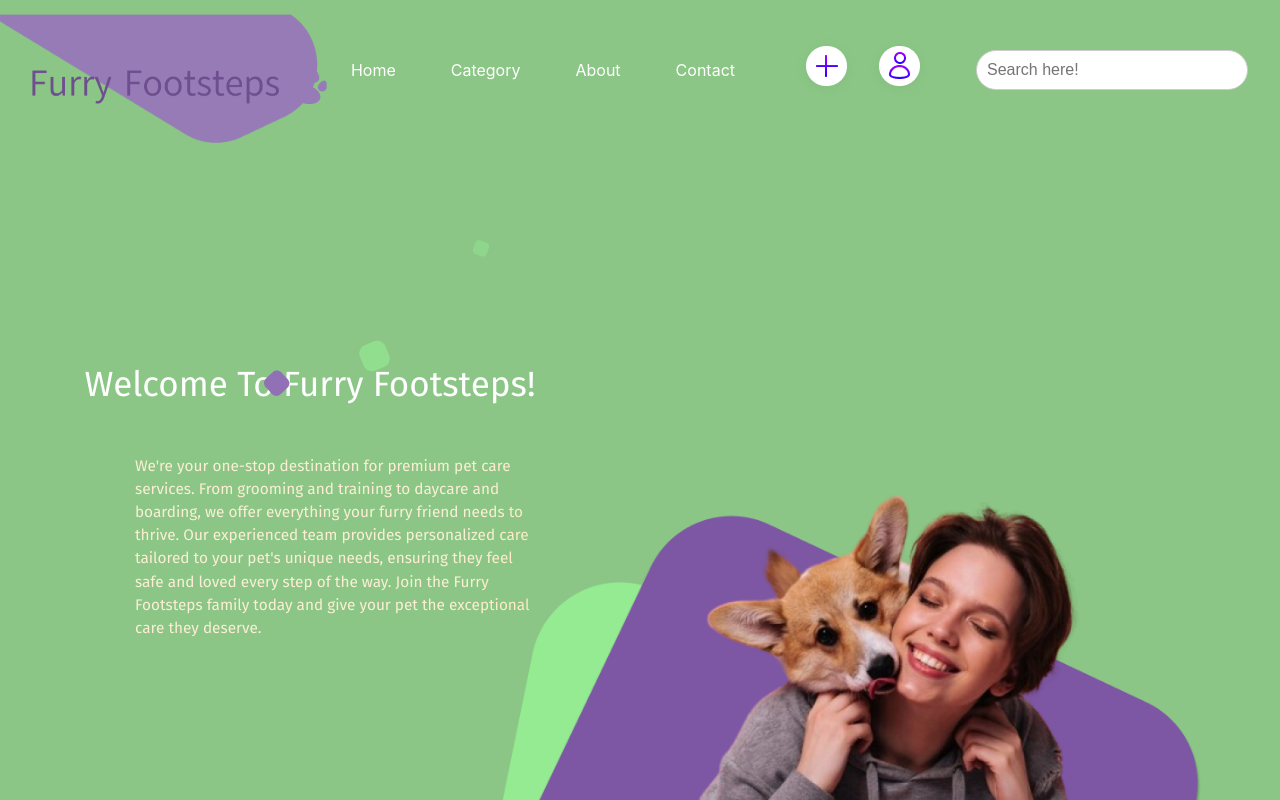
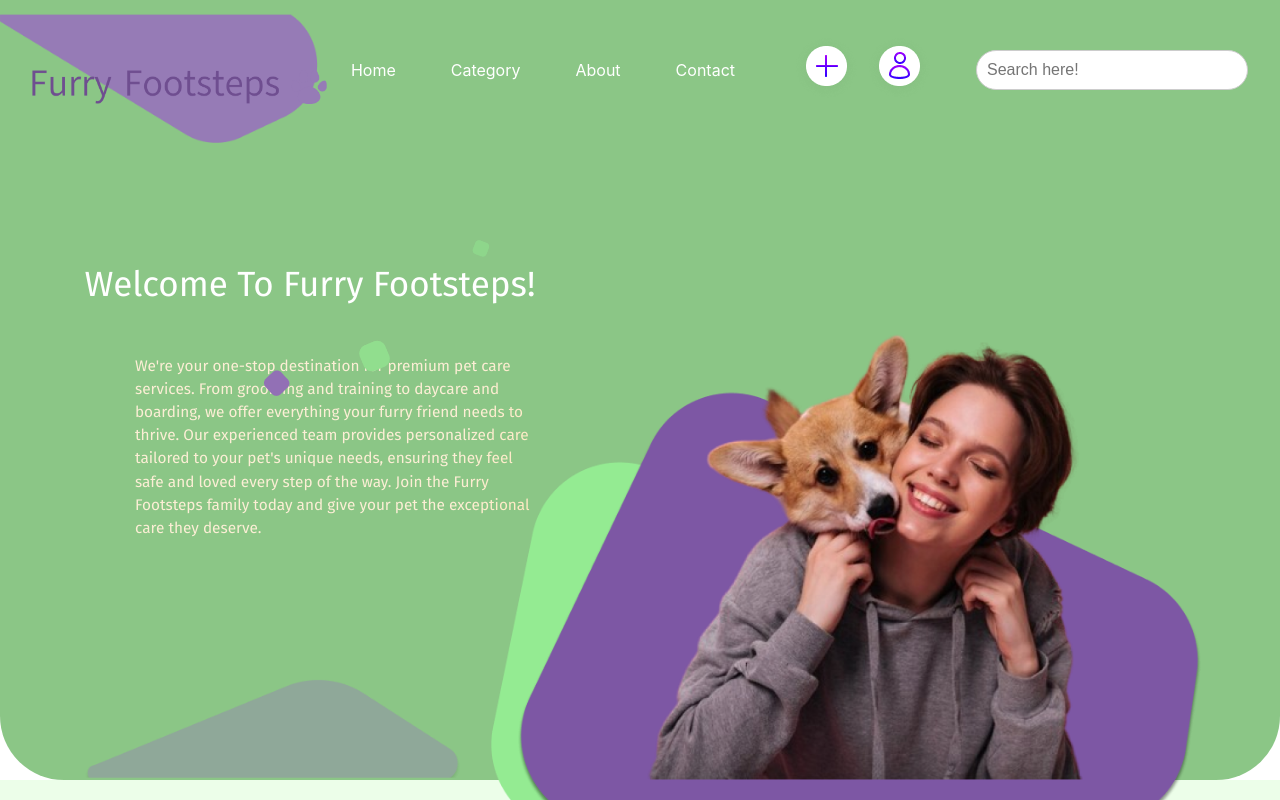
Before and after one commit to IskraNa/FurryFootsteps-UI, a React (Create React App) app: page /about in a window 1280 px wide. Shown: the top 800 px of the page. Built offline with nearby package versions, Linux system fonts and the light colour scheme.

Commit message:
Updating About Page

```diff
--- a/src/views/AboutPage.css
+++ b/src/views/AboutPage.css
@@ -3,7 +3,8 @@
     position: relative;
     width: 100%;
     /*padding-top: 100px;*/
-    height: 100vh;
+    /*height: 100vh;*/
+    height: 80vh;
     background: linear-gradient(0deg, #8BC686, #8BC686);
     color: #FFFFFF;
     font-family: 'Fira Sans', sans-serif;
@@ -27,14 +28,14 @@
     font-family: 'Fira Sans', sans-serif;
     font-weight: 100;
     text-align: center;
-    top: 200px;
+    top: 100px;
 
 }
 .description {
     font-family: 'Fira Sans', sans-serif;
     font-weight: 400;
     text-align: left;
-    top: 300px;
+    top: 200px;
 }
 .woman-hugging-dog {
     position: absolute;
@@ -60,11 +61,11 @@
 .rectangle-1 {
     transform: scale(0.9);
     right: 100px;
-    bottom: -70px;
+    bottom: 50px;
 }
 
 .rectangle-2 {
-    bottom: -73px;
+    bottom: 50px;
     transform: scale(0.9);
     right: 0px;
 }
```
